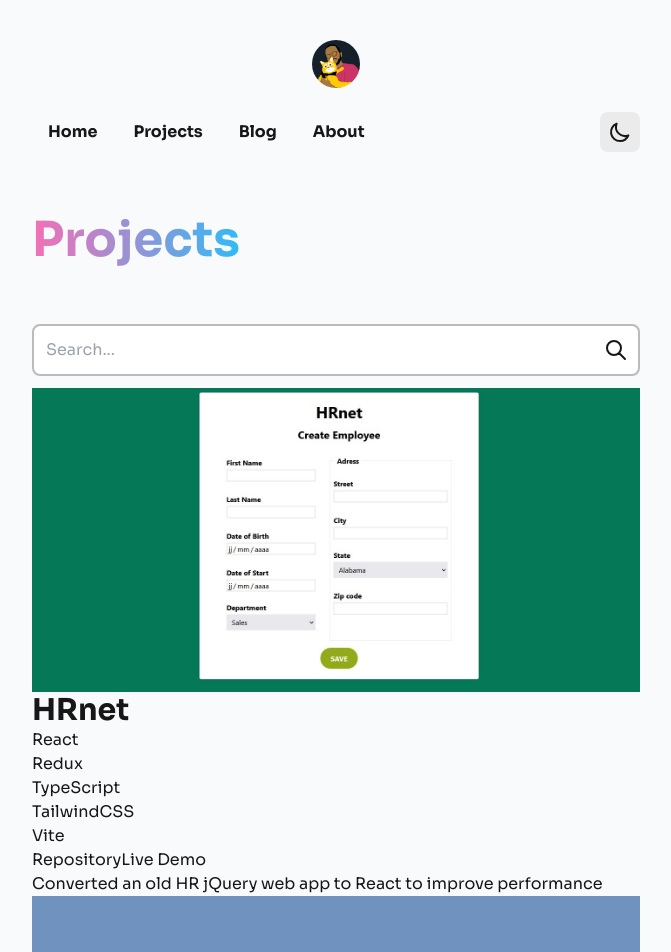
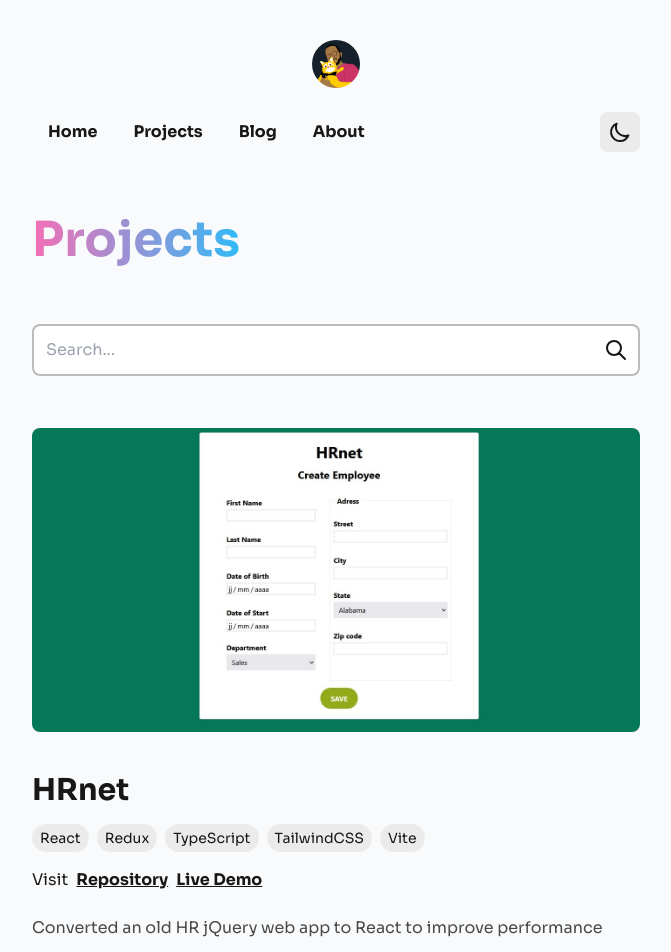
Before and after one commit to Nabil-Y/portfolio-template, a Next.js app: page /projects in a window 1280 px wide. Shown: the top 952 px of the page, without its empty margins (304-975 px from the left). Built offline with nearby package versions, Linux system fonts and the light colour scheme.

Commit message:
Update page meta and refactor blog/projects data

```diff
--- a/components/Blocks/SingleProject.tsx
+++ b/components/Blocks/SingleProject.tsx
@@ -1,10 +1,12 @@
 import { Project } from "../../types/types";
 import Image from "next/image";
+import Tag from "../UI/Tag";
 
 const SingleProject = (props: Project) => {
   const { repoLink, demoLink, title, description, tags, imgLink } = props;
   return (
     <article>
+      <div className="my-10 overflow-hidden rounded-lg">
         <Image
           src={imgLink}
           alt={`${title} demo`}
@@ -12,13 +14,26 @@ const SingleProject = (props: Project) => {
           width={2}
           height={1}
         />
-      <h2>{title}</h2>
+      </div>
+
+      <h2 className="my-4">{title}</h2>
+      <div>
         {tags.map((tag) => (
-        <div key={tag}>{tag}</div>
+          <Tag key={tag} content={tag} />
         ))}
-      <a href={repoLink}>Repository</a>
-      <a href={demoLink}>Live Demo</a>
-      <p>{description}</p>
+      </div>
+
+      <div className="mt-2 underline">
+        <div className="mr-2 inline-block">Visit</div>
+        <a href={repoLink} className="mr-2 hover:text-primary">
+          Repository
+        </a>
+        <a href={demoLink} className="mr-2 hover:text-primary">
+          Live Demo
+        </a>
+      </div>
+
+      <p className="mt-6 mb-12 text-greyDark dark:text-grey">{description}</p>
     </article>
   );
 };
--- a/components/Layouts/BaseContainer.tsx
+++ b/components/Layouts/BaseContainer.tsx
@@ -6,8 +6,9 @@ const BaseContainer = (props: BaseContainerProps) => {
   const { children, ...customMeta } = props;
 
   const meta = {
-    title: "Nabil Yassine – Frontend Developer",
-    description: `Front-end developer, React and TypeScript enthusiast, I talk about web dev`,
+    title: "Home - Nabil Yassine",
+    description:
+      "Front-end developer, React and TypeScript enthusiast, I talk about web dev",
     image: "https://nabil-y.com/static/images/nabil.png",
     type: "website",
     ...customMeta,
--- a/components/Layouts/Header/HeaderNav.tsx
+++ b/components/Layouts/Header/HeaderNav.tsx
@@ -5,7 +5,7 @@ const HeaderNav = () => {
     Home: "/",
     Projects: "/projects",
     Blog: "/blog",
-    About: "/about",
+    About: "/blog/about",
   };
 
   return (
--- a/components/Layouts/Header/MobileMenu.tsx
+++ b/components/Layouts/Header/MobileMenu.tsx
@@ -1,5 +1,4 @@
 import Link from "next/link";
-import Button from "../../UI/Button";
 import { useState } from "react";
 import HamburgerIcon from "../../UI/Icons/HamburgerIcon";
 import CloseIcon from "../../UI/Icons/CloseIcon";
@@ -9,7 +8,7 @@ const MobileMenu = () => {
     Home: "/",
     Projects: "/projects",
     Blog: "/blog",
-    About: "/about",
+    About: "/blog/about",
   };
 
   const [isMenuOpen, setIsMenuOpen] = useState(false);
@@ -48,21 +47,3 @@ const MobileMenu = () => {
 };
 
 export default MobileMenu;
-
-{
-  /* <ul className="flex">
-        {Object.keys(navTitles).map((title) => (
-          <Link key={title} href={navTitles[title]}>
-            <li
-              className={
-                isActive === navTitles[title]
-                  ? "bg-greyLight dark:bg-greyDark"
-                  : ""
-              }
-            >
-              {title}
-            </li>
-          </Link>
-        ))}
-      </ul> */
-}
--- /dev/null
+++ b/components/UI/Tag.tsx
@@ -0,0 +1,10 @@
+const Tag = (props: { content: string }) => {
+  const { content } = props;
+  return (
+    <div className="mr-2 mb-2 inline-block rounded-full bg-greyLight py-1 px-2 text-sm dark:bg-greyDark">
+      {content}
+    </div>
+  );
+};
+
+export default Tag;
--- a/data/projects/projects.ts
+++ b/data/projects/projectsData.ts
@@ -1,6 +1,6 @@
 import { Project } from "../../types/types";
 
-export const projects: Project[] = [
+export const projectsData: Project[] = [
   {
     repoLink: "Nabil_Yassine_14_13062022",
     demoLink: "https://nabil-yassine-14-13062022.vercel.app/",
--- /dev/null
+++ b/pages/404.tsx
@@ -0,0 +1,16 @@
+import Link from "next/link";
+import BaseContainer from "../components/Layouts/BaseContainer";
+
+const ErrorPage = () => {
+  return (
+    <BaseContainer>
+      <h1>Error 404</h1>
+      <h2>Content not found</h2>
+      <div className="mt-8 text-lg underline hover:text-primary">
+        <Link href="/">Go Home</Link>
+      </div>
+    </BaseContainer>
+  );
+};
+
+export default ErrorPage;
--- a/pages/blog/[slug].tsx
+++ b/pages/blog/[slug].tsx
@@ -21,9 +21,11 @@ const BlogPost = (props: BlogPostProps) => {
       <article>
         <h1 className="pb-6">{title}</h1>
 
-        <div className="flex justify-between text-greyDark dark:text-grey">
-          <div>Nabil-Y / {date}</div> <div>{readingTime}</div>
-        </div>
+        {title !== "About me" && (
+          <div className="flex justify-between text-greyDark dark:text-grey">
+            <div>Nabil-Y / {date}</div> <div>{readingTime}</div>
+          </div>
+        )}
 
         <div className="prose pt-12 dark:prose-invert">
           <MDXRemote {...html} components={components} />
--- a/pages/blog/index.tsx
+++ b/pages/blog/index.tsx
@@ -17,7 +17,10 @@ const BlogHomePage = (props: BlogHomePageProps) => {
   );
 
   return (
-    <BaseContainer>
+    <BaseContainer
+      title="Blog - Nabil Yassine"
+      description="Here is my blog where I write about React, TypeScript, frontend and all things web dev"
+    >
       <h1>Blog</h1>
       <SearchInput
         name="search-blog-post"
@@ -41,7 +44,9 @@ const BlogHomePage = (props: BlogHomePageProps) => {
 };
 
 export const getStaticProps: GetStaticProps = () => {
-  const latestPosts = getAllPostsSorted();
+  const latestPosts = getAllPostsSorted().filter(
+    (post) => post.slug !== "about"
+  );
 
   return {
     props: { posts: latestPosts },
--- a/pages/projects.tsx
+++ b/pages/projects.tsx
@@ -1,13 +1,26 @@
 import { useState } from "react";
 import BaseContainer from "../components/Layouts/BaseContainer";
 import SearchInput from "../components/Inputs/SearchInput";
-import { projects } from "../data/projects/projects";
+import { projectsData } from "../data/projects/projectsData";
 import SingleProject from "../components/Blocks/SingleProject";
 
 const ProjectsPage = () => {
   const [query, setQuery] = useState("");
+
+  const filteredProjects = projectsData.filter(
+    (project) =>
+      project.title.toLowerCase().includes(query.toLowerCase()) ||
+      project.description.toLowerCase().includes(query.toLowerCase()) ||
+      project.tags.some((tag) =>
+        tag.toLowerCase().includes(query.toLowerCase())
+      )
+  );
+
   return (
-    <BaseContainer>
+    <BaseContainer
+      title="Projects - Nabil Yassine"
+      description="Have a look at all my frontend web dev projects"
+    >
       <h1>Projects</h1>
 
       <SearchInput
@@ -16,7 +29,7 @@ const ProjectsPage = () => {
         value={query}
       />
 
-      {projects.map((project) => (
+      {filteredProjects.map((project) => (
         <div key={project.title}>
           <SingleProject
             title={project.title}
--- a/styles/globals.css
+++ b/styles/globals.css
@@ -29,8 +29,8 @@
     @apply text-3xl font-bold;
   }
 
-  .prose a {
-    @apply no-underline;
+  a {
+    @apply inline-block font-bold;
   }
 
   img {
```
Also changed, not shown: data/posts/about.mdx (added, +20 -0 lines). Lines whose indentation alone changed are shown as unchanged.
